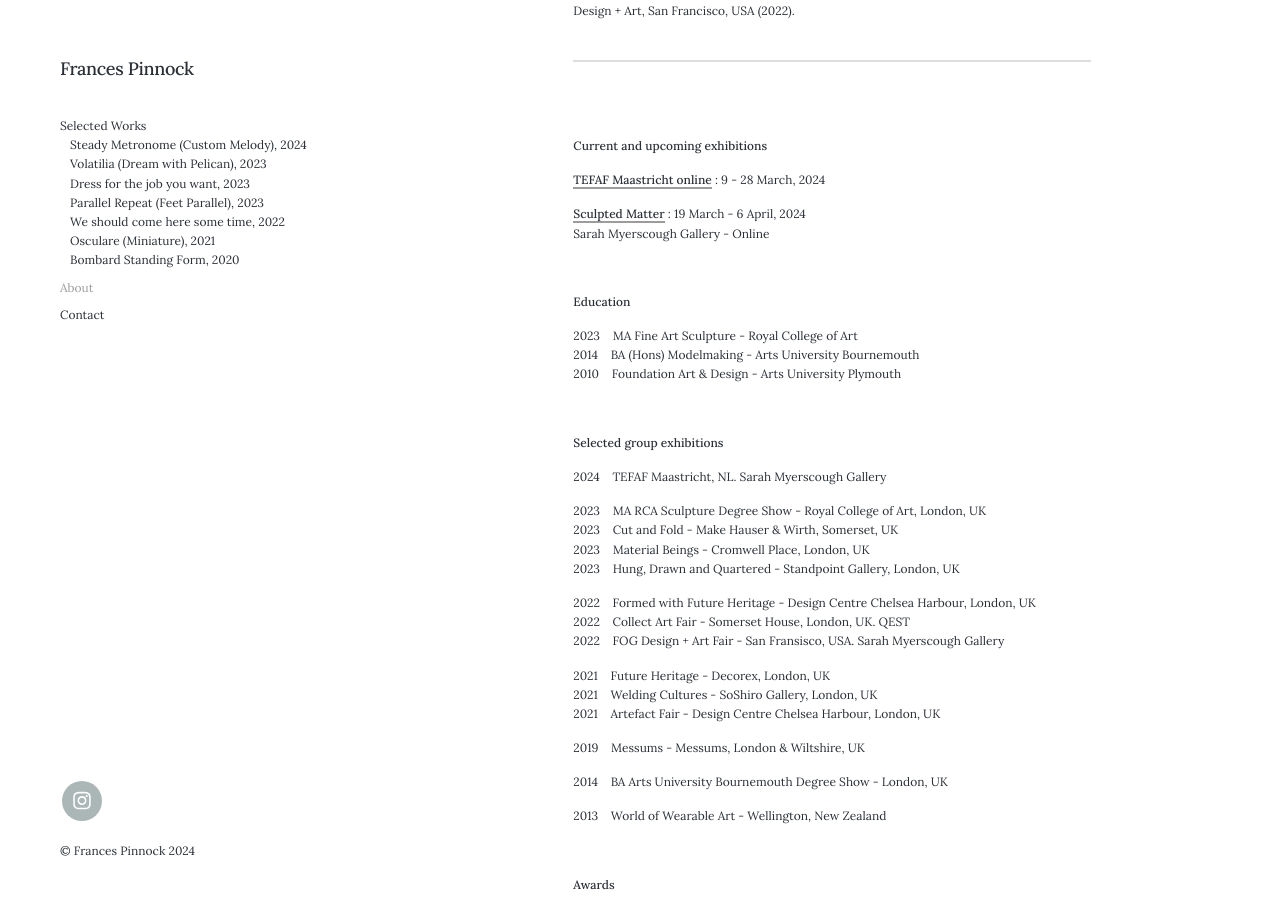
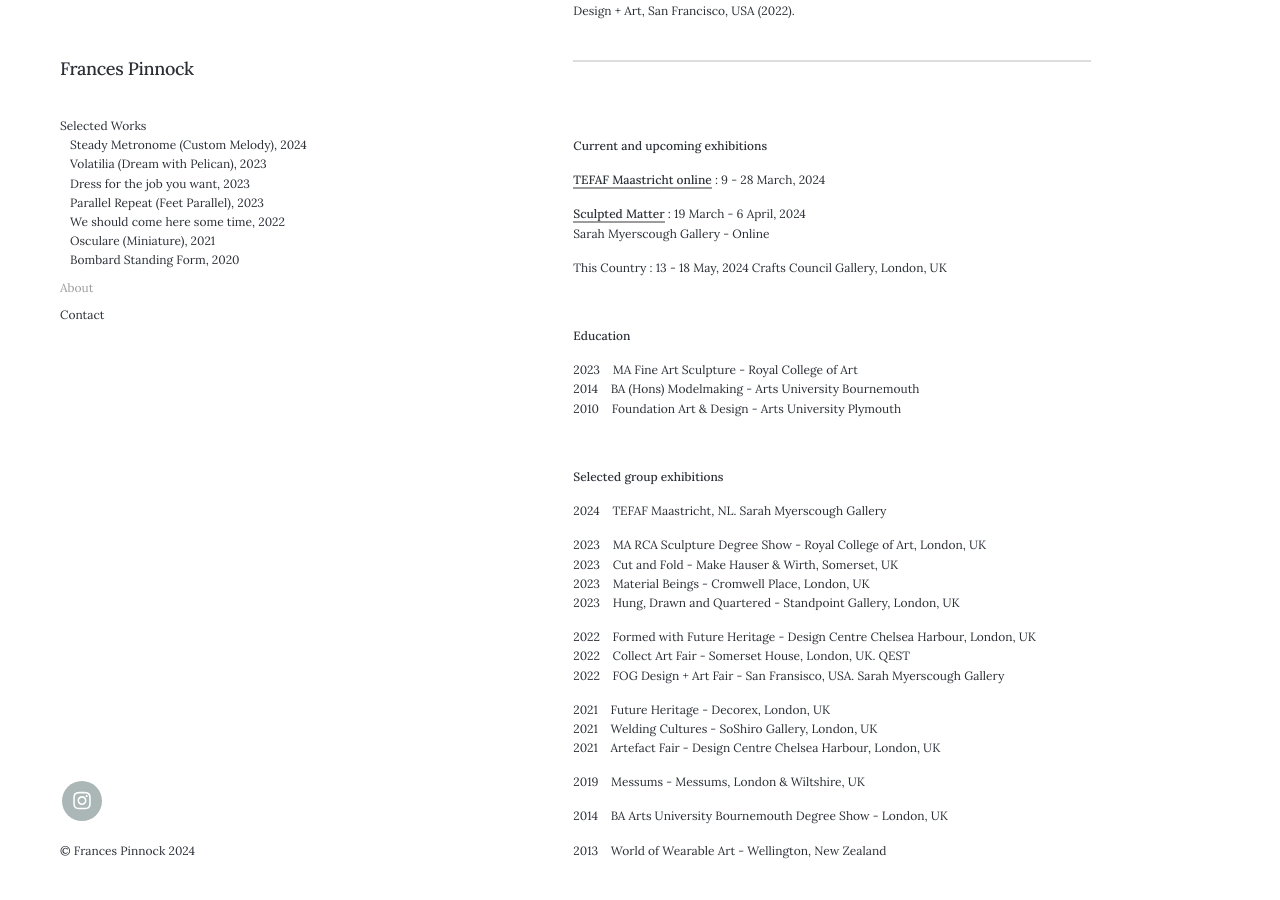
Before and after one commit to francespinnock/francespinnock.github.io, a Jekyll site: the page built from _pages/about.md, in a window 1280 px wide and 900 px high, scrolled down 454 px. Built offline with Jekyll 4.4.1, drawn with Linux system fonts in a browser that asks for light colours; nearby versions of some CDN libraries.

Commit message:
Update about.md

```diff
--- a/_pages/about.md
+++ b/_pages/about.md
@@ -23,6 +23,9 @@ Frances Pinnock (b. 1990, Bristol) holds a BA in Modelmaking from the Arts Unive
 
 [Sculpted Matter](https://www.sarahmyerscough.com/exhibitions/64-sculpted-matter/) : 19 March - 6 April, 2024
 Sarah Myerscough Gallery - Online
+
+This Country : 13 - 18 May, 2024
+Crafts Council Gallery, London, UK
 
 <br />
 
```
